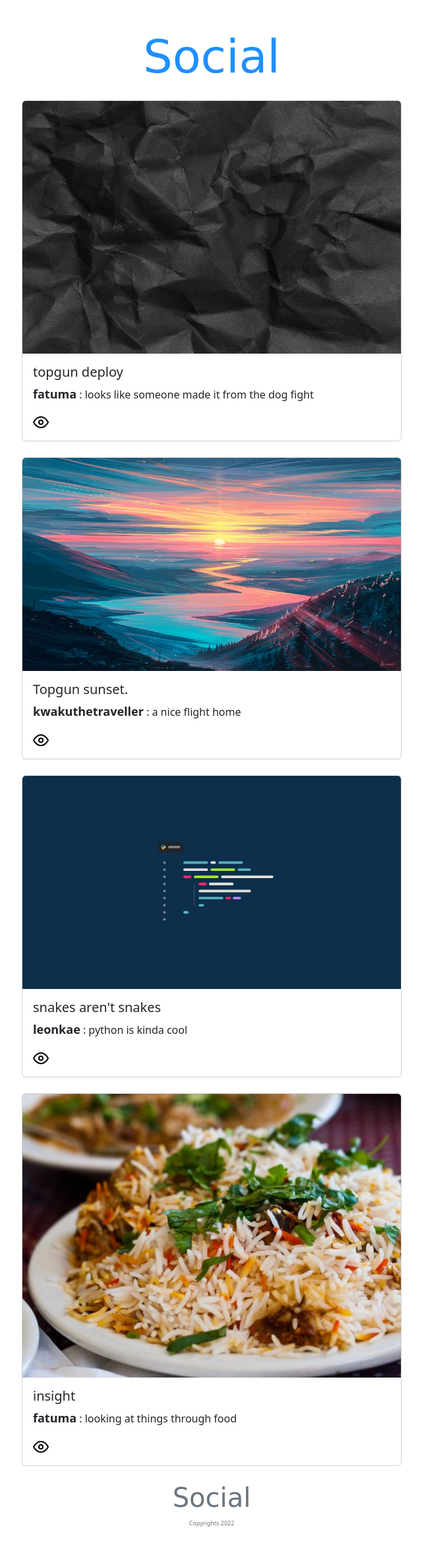
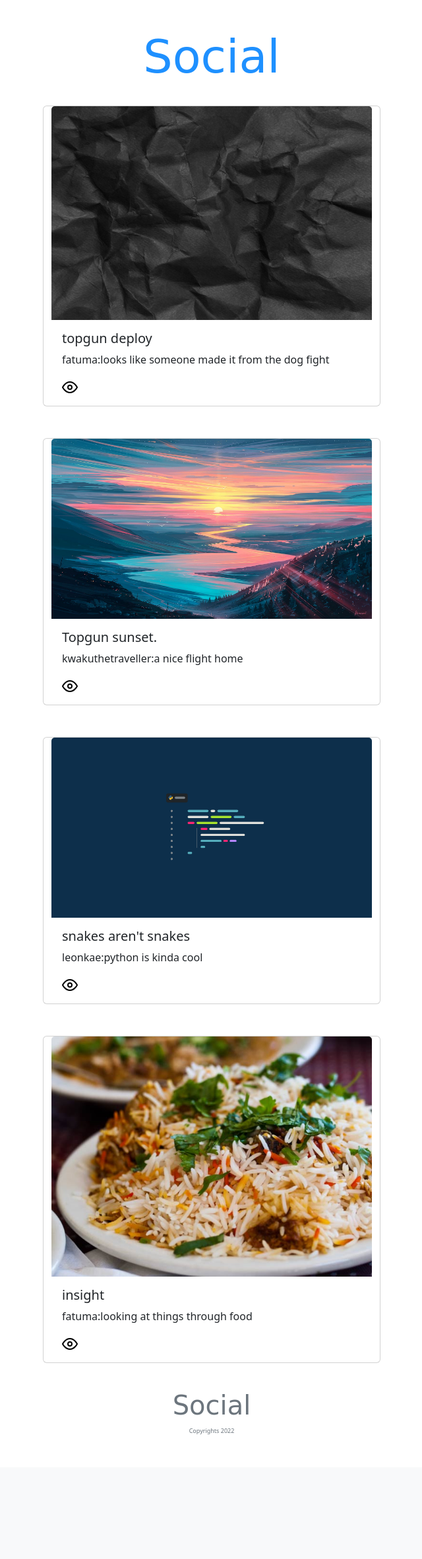
Before and after one commit to leonkae/Social, a Django app: page /home/ in a window 1280 px wide. Shown: the part 86-2449 px from the top of the page at 66% size, without its empty margins (319-959 px from the left). After the commit the page ends 2260 px from the top, so only its background shows below. Run offline with Django 4.2, Linux system fonts and the light colour scheme; a user stored in the database is signed in; data comes from the database, SQL or seed files in the repository; some web fonts are replaced.

Commit message:
templates ultered

```diff
--- a/socials/templates/social/home.html
+++ b/socials/templates/social/home.html
@@ -30,10 +30,6 @@
   .card-nav a {
     text-decoration: none;
     color: black;
-  }
-  .info-wrapper{
-    font-weight: bolder;
-    font-size: large;
   }
 </style>
 
@@ -187,14 +183,13 @@
   <div class="container">
     <!-- createpost -->
     {% for image in images %}
-
-      <div class="card mx-auto m-4 " style="width: 36rem;">
+    <div class="row">
+      <div class="card mx-auto m-4 " style="width: 32rem;">
         <img src="{{ image.image.url }}" class="card-img-top" alt="..." />
         <div class="card-body">
           <h5 class="card-title">{{image.imagename}}</h5>
           <p class="card-text">
-            <span class="info-wrapper">{{image.profile.user.username}}</span>
-            : {{image.caption}}
+            {{image.profile.user.username}}:{{image.caption}}
           </p>
 
           <div class="card-nav">
@@ -215,11 +210,12 @@
                 <circle cx="12" cy="12" r="3"></circle>
               </svg>
             </a>
-
-
           </div>
         </div>
       </div>
+    </div>
+
+
     {% endfor %}
   </div>
 </div>
```
